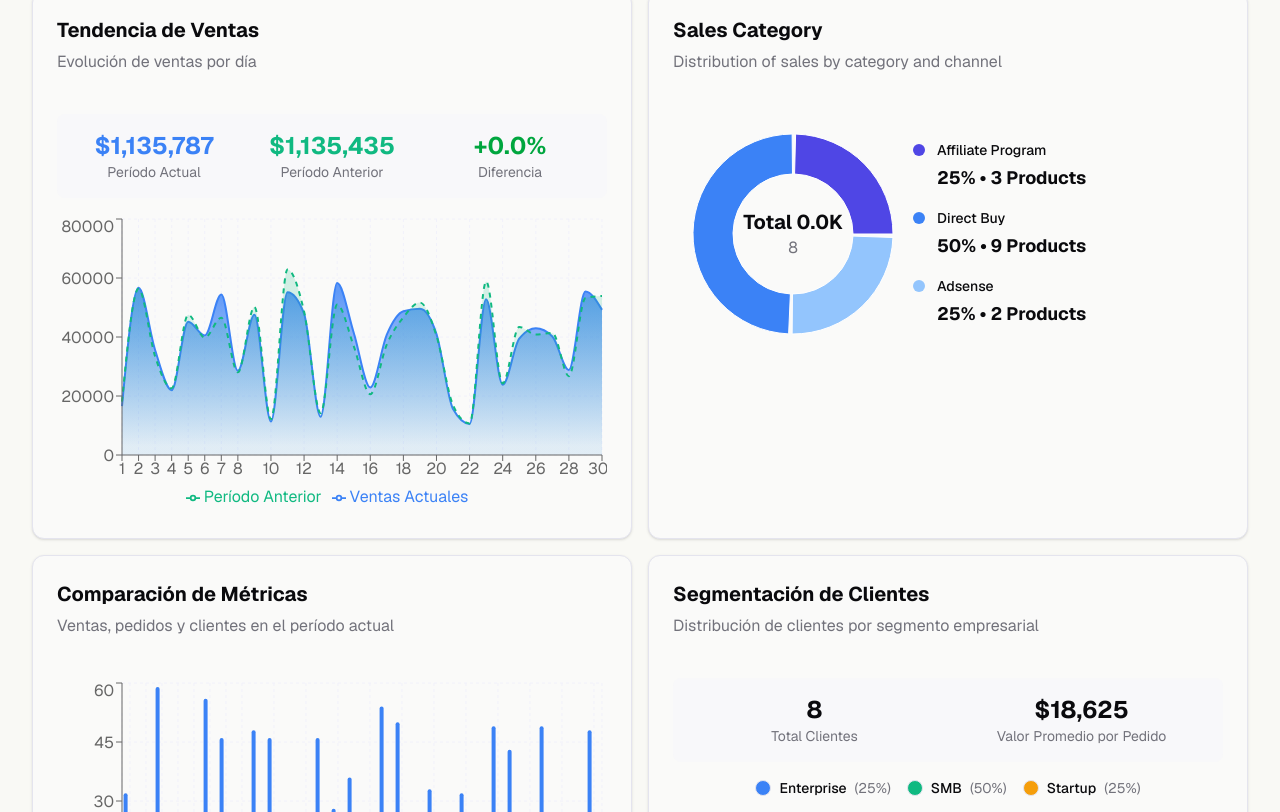
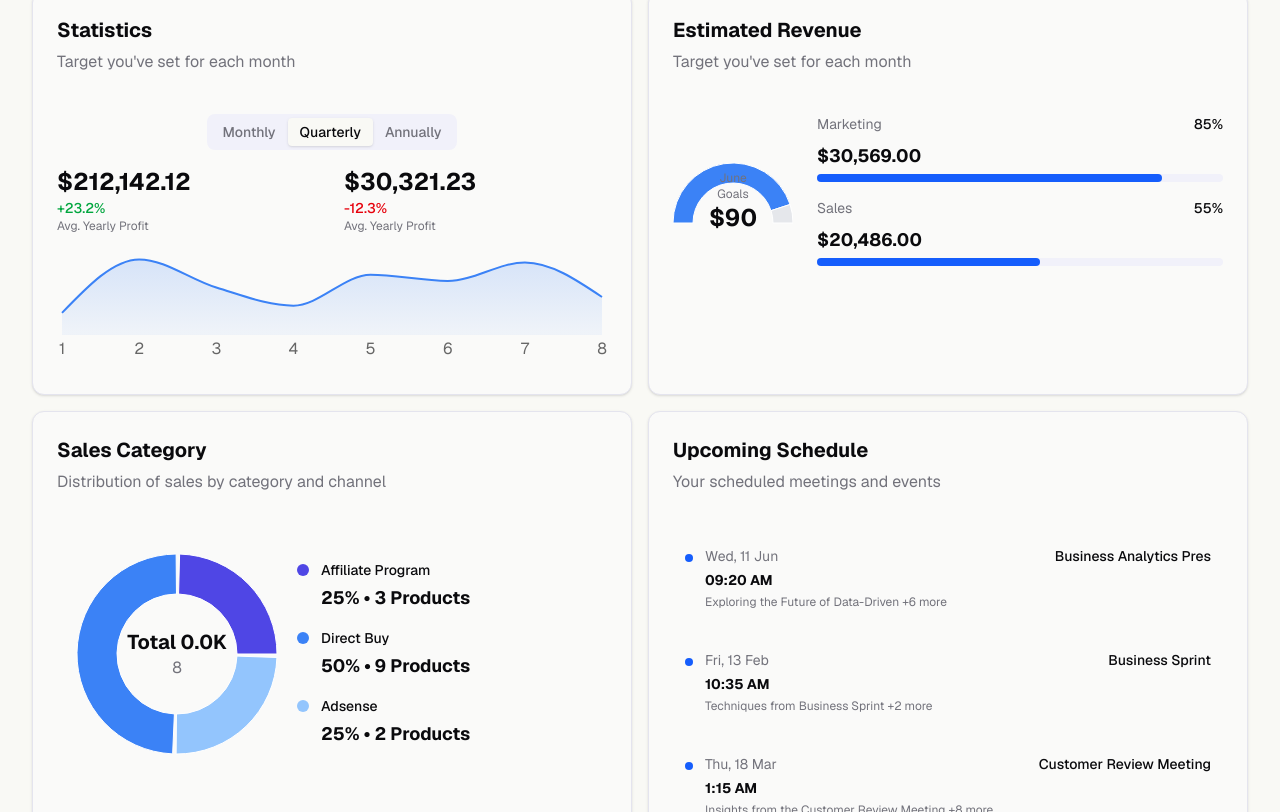
Before and after one commit to epech-wq/crm-dashbord, a Next.js app: page / in a window 1280 px wide. Shown: the part 428-1240 px from the top of the page. Built offline with nearby package versions, Linux system fonts and the light colour scheme.

Commit message:
Change layout

```diff
--- a/components/charts-system.tsx
+++ b/components/charts-system.tsx
@@ -201,6 +201,114 @@ export const ChartsGrid = ({ period, visibleCharts }: ChartsGridProps) => {
 
   const chartConfigs = [
     {
+      key: "statistics",
+      title: "Statistics",
+      description: "Target you've set for each month",
+      component: (
+        <div>
+          {/* Period selector */}
+          <div className="flex justify-center mb-4">
+            <div className="flex bg-muted rounded-lg p-1">
+              <button className="px-3 py-1 text-sm font-medium text-muted-foreground">Monthly</button>
+              <button className="px-3 py-1 text-sm font-medium bg-background rounded text-foreground shadow-sm">Quarterly</button>
+              <button className="px-3 py-1 text-sm font-medium text-muted-foreground">Annually</button>
+            </div>
+          </div>
+
+          {/* Statistics values */}
+          <div className="grid grid-cols-2 gap-6 mb-4">
+            <div>
+              <div className="text-2xl font-bold text-foreground">$212,142.12</div>
+              <div className="text-sm text-green-600 font-medium">+23.2%</div>
+              <div className="text-xs text-muted-foreground">Avg. Yearly Profit</div>
+            </div>
+            <div>
+              <div className="text-2xl font-bold text-foreground">$30,321.23</div>
+              <div className="text-sm text-red-600 font-medium">-12.3%</div>
+              <div className="text-xs text-muted-foreground">Avg. Yearly Profit</div>
+            </div>
+          </div>
+
+          {/* Area chart */}
+          <ResponsiveContainer width="100%" height={120}>
+            <AreaChart data={chartData.salesData.slice(0, 8)}>
+              <defs>
+                <linearGradient id="statsGradient" x1="0" y1="0" x2="0" y2="1">
+                  <stop offset="5%" stopColor="#3b82f6" stopOpacity={0.3} />
+                  <stop offset="95%" stopColor="#3b82f6" stopOpacity={0.1} />
+                </linearGradient>
+              </defs>
+              <Area
+                type="monotone"
+                dataKey="ventas"
+                stroke="#3b82f6"
+                strokeWidth={2}
+                fill="url(#statsGradient)"
+              />
+              <XAxis dataKey="period" axisLine={false} tickLine={false} className="text-xs fill-muted-foreground" />
+            </AreaChart>
+          </ResponsiveContainer>
+        </div>
+      ),
+    },
+    {
+      key: "estimatedRevenue",
+      title: "Estimated Revenue",
+      description: "Target you've set for each month",
+      component: (
+        <div className="flex items-center justify-between">
+          {/* Semi-circle chart */}
+          <div className="relative">
+            <ResponsiveContainer width={120} height={120}>
+              <PieChart>
+                <Pie
+                  data={[{ value: 90 }, { value: 10 }]}
+                  cx="50%"
+                  cy="80%"
+                  startAngle={180}
+                  endAngle={0}
+                  innerRadius={40}
+                  outerRadius={60}
+                  dataKey="value"
+                >
+                  <Cell fill="#3b82f6" />
+                  <Cell fill="#e5e7eb" />
+                </Pie>
+              </PieChart>
+            </ResponsiveContainer>
+            <div className="absolute bottom-4 left-1/2 transform -translate-x-1/2 text-center">
+              <div className="text-xs text-muted-foreground">June Goals</div>
+              <div className="text-2xl font-bold text-foreground">$90</div>
+            </div>
+          </div>
+
+          {/* Progress bars */}
+          <div className="flex-1 ml-6 space-y-4">
+            <div>
+              <div className="flex justify-between items-center mb-2">
+                <span className="text-sm text-muted-foreground">Marketing</span>
+                <span className="text-sm font-medium">85%</span>
+              </div>
+              <div className="text-lg font-bold mb-1">$30,569.00</div>
+              <div className="w-full bg-muted rounded-full h-2">
+                <div className="bg-blue-600 h-2 rounded-full" style={{ width: '85%' }}></div>
+              </div>
+            </div>
+            <div>
+              <div className="flex justify-between items-center mb-2">
+                <span className="text-sm text-muted-foreground">Sales</span>
+                <span className="text-sm font-medium">55%</span>
+              </div>
+              <div className="text-lg font-bold mb-1">$20,486.00</div>
+              <div className="w-full bg-muted rounded-full h-2">
+                <div className="bg-blue-600 h-2 rounded-full" style={{ width: '55%' }}></div>
+              </div>
+            </div>
+          </div>
+        </div>
+      ),
+    },
+    {
       key: "salesTrend",
       title: "Tendencia de Ventas",
       description: `Evolución de ventas por ${period === "day" ? "hora" : period === "week" ? "día" : period === "month" ? "día" : "mes"}`,
@@ -359,6 +467,50 @@ export const ChartsGrid = ({ period, visibleCharts }: ChartsGridProps) => {
             <Bar dataKey="clientes" fill="#10b981" name="Clientes" radius={[2, 2, 0, 0]} />
           </BarChart>
         </ResponsiveContainer>
+      ),
+    },
+    {
+      key: "upcomingSchedule",
+      title: "Upcoming Schedule",
+      description: "Your scheduled meetings and events",
+      component: (
+        <div className="space-y-4">
+          <div className="flex items-start gap-3 p-3 rounded-lg hover:bg-muted/30 transition-colors">
+            <div className="w-2 h-2 rounded-full bg-blue-600 mt-2 flex-shrink-0"></div>
+            <div className="flex-1">
+              <div className="flex justify-between items-start mb-1">
+                <span className="text-sm text-muted-foreground">Wed, 11 Jun</span>
+                <span className="text-sm font-medium">Business Analytics Pres</span>
+              </div>
+              <div className="text-sm font-bold mb-1">09:20 AM</div>
+              <div className="text-xs text-muted-foreground">Exploring the Future of Data-Driven +6 more</div>
+            </div>
+          </div>
+
+          <div className="flex items-start gap-3 p-3 rounded-lg hover:bg-muted/30 transition-colors">
+            <div className="w-2 h-2 rounded-full bg-blue-600 mt-2 flex-shrink-0"></div>
+            <div className="flex-1">
+              <div className="flex justify-between items-start mb-1">
+                <span className="text-sm text-muted-foreground">Fri, 13 Feb</span>
+                <span className="text-sm font-medium">Business Sprint</span>
+              </div>
+              <div className="text-sm font-bold mb-1">10:35 AM</div>
+              <div className="text-xs text-muted-foreground">Techniques from Business Sprint +2 more</div>
+            </div>
+          </div>
+
+          <div className="flex items-start gap-3 p-3 rounded-lg hover:bg-muted/30 transition-colors">
+            <div className="w-2 h-2 rounded-full bg-blue-600 mt-2 flex-shrink-0"></div>
+            <div className="flex-1">
+              <div className="flex justify-between items-start mb-1">
+                <span className="text-sm text-muted-foreground">Thu, 18 Mar</span>
+                <span className="text-sm font-medium">Customer Review Meeting</span>
+              </div>
+              <div className="text-sm font-bold mb-1">1:15 AM</div>
+              <div className="text-xs text-muted-foreground">Insights from the Customer Review Meeting +8 more</div>
+            </div>
+          </div>
+        </div>
       ),
     },
     {
@@ -548,8 +700,11 @@ export const ChartsGrid = ({ period, visibleCharts }: ChartsGridProps) => {
 }
 
 export const availableCharts = [
+  { key: "statistics", label: "Statistics" },
+  { key: "estimatedRevenue", label: "Estimated Revenue" },
+  { key: "salesCategory", label: "Sales Category" },
+  { key: "upcomingSchedule", label: "Upcoming Schedule" },
   { key: "salesTrend", label: "Tendencia de Ventas" },
-  { key: "salesCategory", label: "Sales Category" },
   { key: "ordersComparison", label: "Comparación Métricas" },
   { key: "customerSegments", label: "Segmentación Clientes" },
   { key: "categoryPerformance", label: "Rendimiento Categorías" },
--- a/components/customization-system.tsx
+++ b/components/customization-system.tsx
@@ -90,12 +90,10 @@ export const defaultLayouts: DashboardLayout[] = [
       "customerSatisfaction"
     ],
     visibleCharts: [
-      "salesTrend",
+      "statistics",
+      "estimatedRevenue",
       "salesCategory",
-      "ordersComparison",
-      "customerSegments",
-      "categoryPerformance",
-      "channelAnalysis"
+      "upcomingSchedule"
     ],
   },
   {
```
